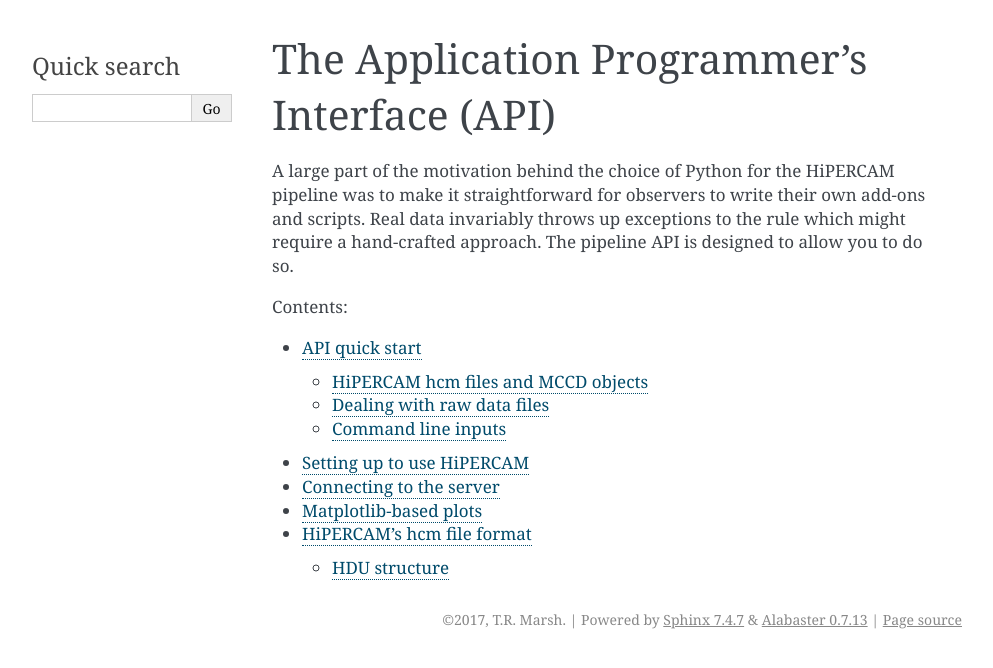
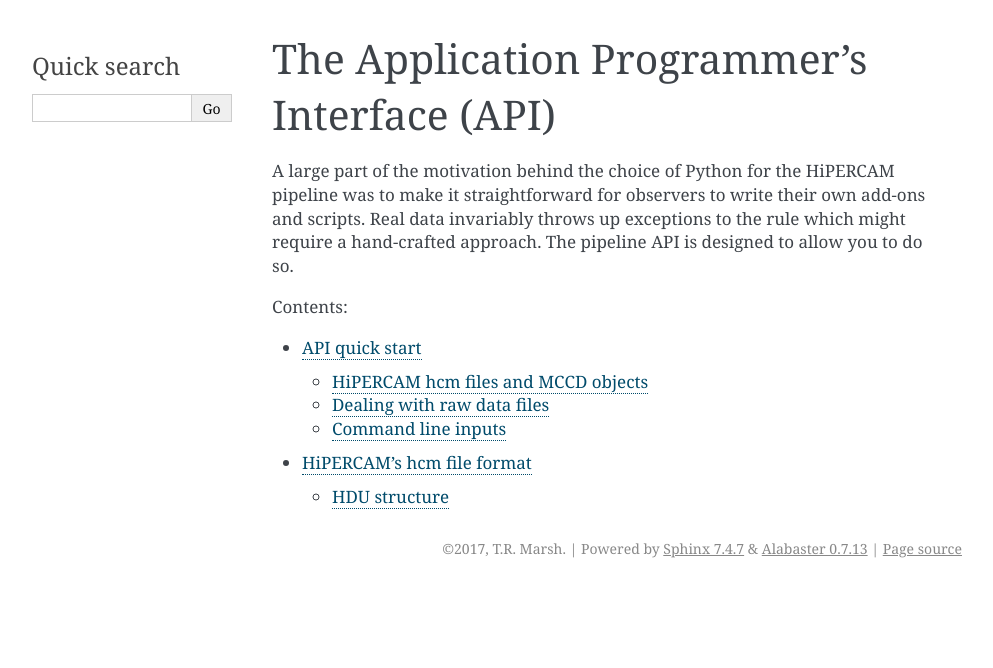
Before and after one commit to HiPERCAM/hipercam, a Sphinx documentation site: the page built from docs/api.rst, in a window 1280 px wide. Shown: the top 668 px of the page, without its empty margins (148-1141 px from the left). Built offline with Sphinx 7.4.7, drawn with Linux system fonts in a browser that asks for light colours; some of the changed lines change nothing that is shown.

Commit message:
and more doc updates

```diff
--- a/docs/api.rst
+++ b/docs/api.rst
@@ -14,5 +14,4 @@ allow you to do so.
    :caption: Contents:
 
    quickapi
-   setup
    hcmformat
--- a/docs/conf.py
+++ b/docs/conf.py
@@ -2,7 +2,7 @@
 # -*- coding: utf-8 -*-
 #
 # the HiPERCAM pipeline documentation build configuration file, created by
-# sphinx-quickstart on Tue Oct 24 13:16:08 2017.
+# sphinx-quickstart on Wed Oct 25 19:37:05 2017.
 #
 # This file is execfile()d with the current directory set to its
 # containing dir.
@@ -31,7 +31,7 @@
 # Add any Sphinx extension module names here, as strings. They can be
 # extensions coming with Sphinx (named 'sphinx.ext.*') or your custom
 # ones.
-extensions = []
+extensions = ['sphinx.ext.autodoc']
 
 # Add any paths that contain templates here, relative to this directory.
 templates_path = ['_templates']
@@ -55,9 +55,9 @@ author = 'T.R. Marsh'
 # built documents.
 #
 # The short X.Y version.
-version = '1'
+version = '0.9'
 # The full version, including alpha/beta/rc tags.
-release = '1'
+release = '0.9'
 
 # The language for content autogenerated by Sphinx. Refer to documentation
 # for a list of supported languages.
```
